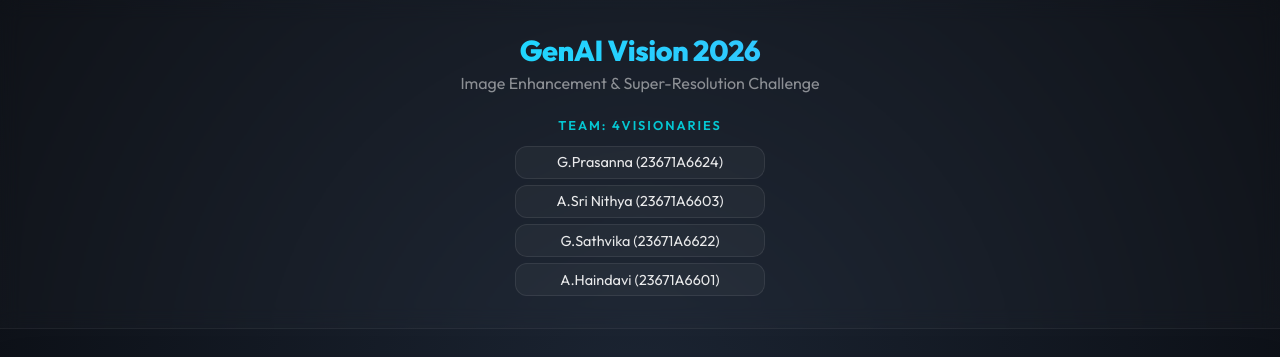
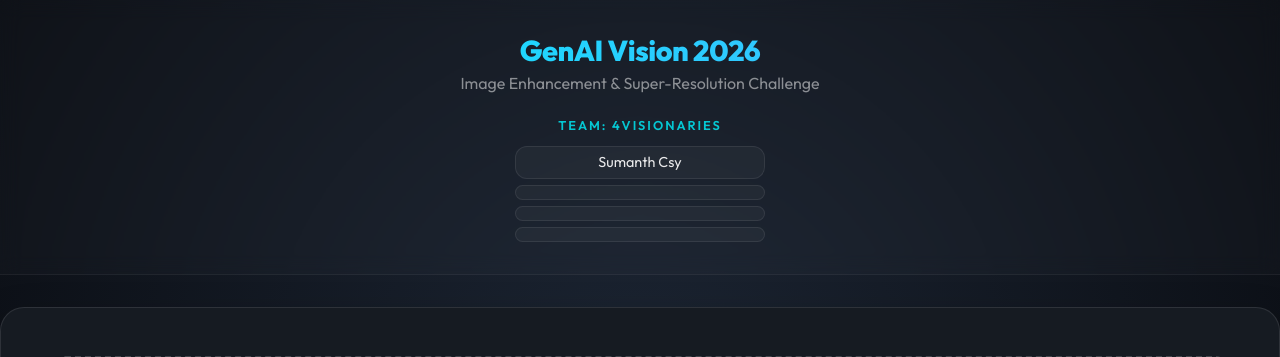
Before and after one commit to SumanthCsy/Gen-AI, a Flask app: page / in a window 1280 px wide. Shown: the top 357 px of the page. Run offline with Flask 3, Linux system fonts and the light colour scheme; some libraries are stand-ins or nearby versions.

Commit message:
Uploaded Screenshots

```diff
--- a/templates/index.html
+++ b/templates/index.html
@@ -325,10 +325,10 @@
         <div class="team-section">
             <div class="team-name">Team: 4Visionaries</div>
             <div class="team-members">
-                <div class="member-item">G.Prasanna (23671A6624)</div>
-                <div class="member-item">A.Sri Nithya (23671A6603)</div>
-                <div class="member-item">G.Sathvika (23671A6622)</div>
-                <div class="member-item">A.Haindavi (23671A6601)</div>
+                <div class="member-item">Sumanth Csy</div>
+                <div class="member-item"></div>
+                <div class="member-item"></div>
+                <div class="member-item"></div>
             </div>
         </div>
     </header>
```
Also changed, not shown: README.md.
